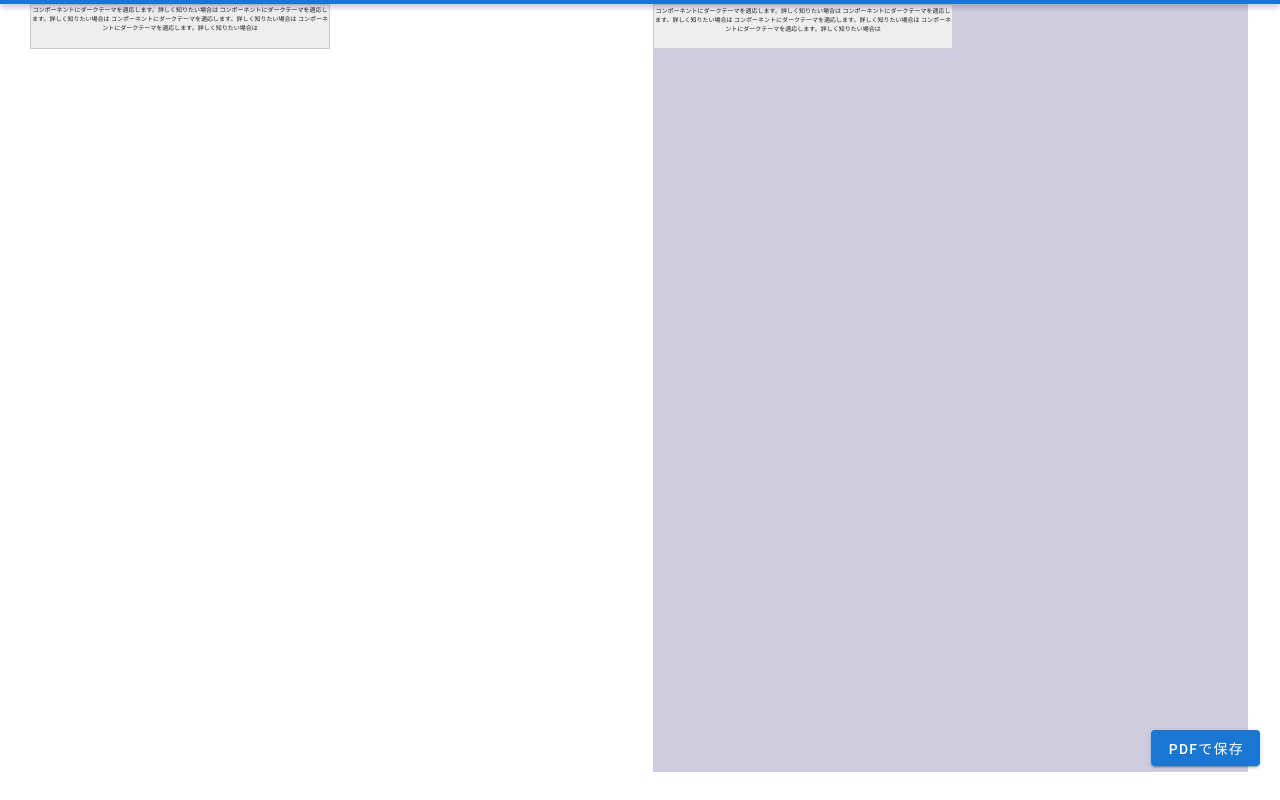
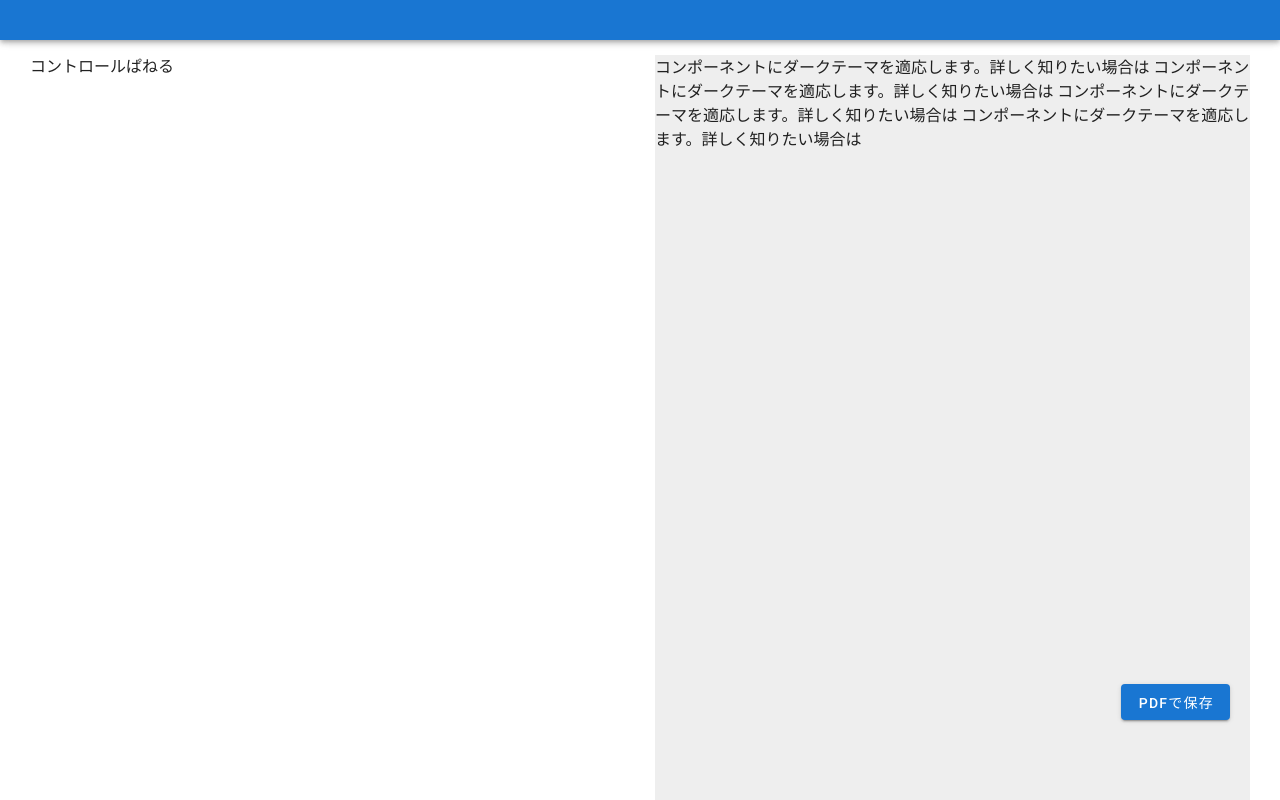
Before and after one commit to uenoryo/html2pdf, a Vue app: page / in a window 1280 px wide. Built offline with nearby package versions, Linux system fonts and the light colour scheme.

Commit message:
preview area を固定.

```diff
--- a/src/App.vue
+++ b/src/App.vue
@@ -4,7 +4,7 @@
       app
       color="primary"
       dark
-      height=4
+      height=40
     >
     </v-app-bar>
 
--- a/src/components/Sample.vue
+++ b/src/components/Sample.vue
@@ -1,24 +1,23 @@
 <template>
   <div class="sample">
     <v-row>
-      <v-col cols=6>
-        <div ref="content" class="doc" style="width:300px">
-          <p style="font-size:6px; text-align: center;">
+      <v-col cols=7>
+        コントロールぱねる
+      </v-col>
+      <v-col cols=5>
+        <div class="previewArea">
+          <div ref="content" class="previewArea__HTML">
             コンポーネントにダークテーマを適応します。詳しく知りたい場合は
             コンポーネントにダークテーマを適応します。詳しく知りたい場合は
             コンポーネントにダークテーマを適応します。詳しく知りたい場合は
             コンポーネントにダークテーマを適応します。詳しく知りたい場合は
-        </p>
           </div>
-      </v-col>
-      <v-col cols=6>
-        <div class="reportContainer">
-          <div class="reportBox">
+          <div class="previewArea__Image">
             <div ref="result" class="report"></div>
-          </div>
           </div>
           <div>
             <v-btn @click="save" class="saveButton" color="primary">PDFで保存</v-btn>
+          </div>
         </div>
       </v-col>
     </v-row>
@@ -63,36 +62,45 @@ export default {
 }
 </script>
 
-<style scoped>
+<style lang="scss">
+  $a4_width: 595px;
+  $a4_height: 841px;
+
   .sample {
-    margin: 0 30px;
-  }
-
-  .reportContainer {
-    position: fixed;
-    width: 48%;
-    height: 96%;
-    right: 1%;
-    overflow: scroll;
+    margin: 15px 30px;
   }
 
   .reportBox {
     width: 100%;
   }
 
-  .report {
-    height: 950px;
-    margin-bottom: 20px;
+  .saveButton {
+    position: fixed!important;
+    right: 50px;
+    bottom: 10%;
   }
 
-  .saveButton {
+  .previewArea {
     position: fixed;
-    right: 20px;
-    top: 730px;
+    width: $a4_width;
+    max-height: $a4_height;
+    height: 100%;
+    right: 30px;
+    overflow: scroll;
+
+    &__HTML {
+      width: $a4_width;
+      height: $a4_height;
+      border: 0px solid #ccc;
+      background-color: #eee;
+      position: absolute;
+      right: 0;
+      // display: none;
     }
 
-  .doc {
-    border: 1px solid #ccc;
-    background-color: #eee;
+    &__Image {
+      position: absolute;
+      right: 0;
+    }
   }
 </style>
```
Lines whose indentation alone changed are shown as unchanged.
